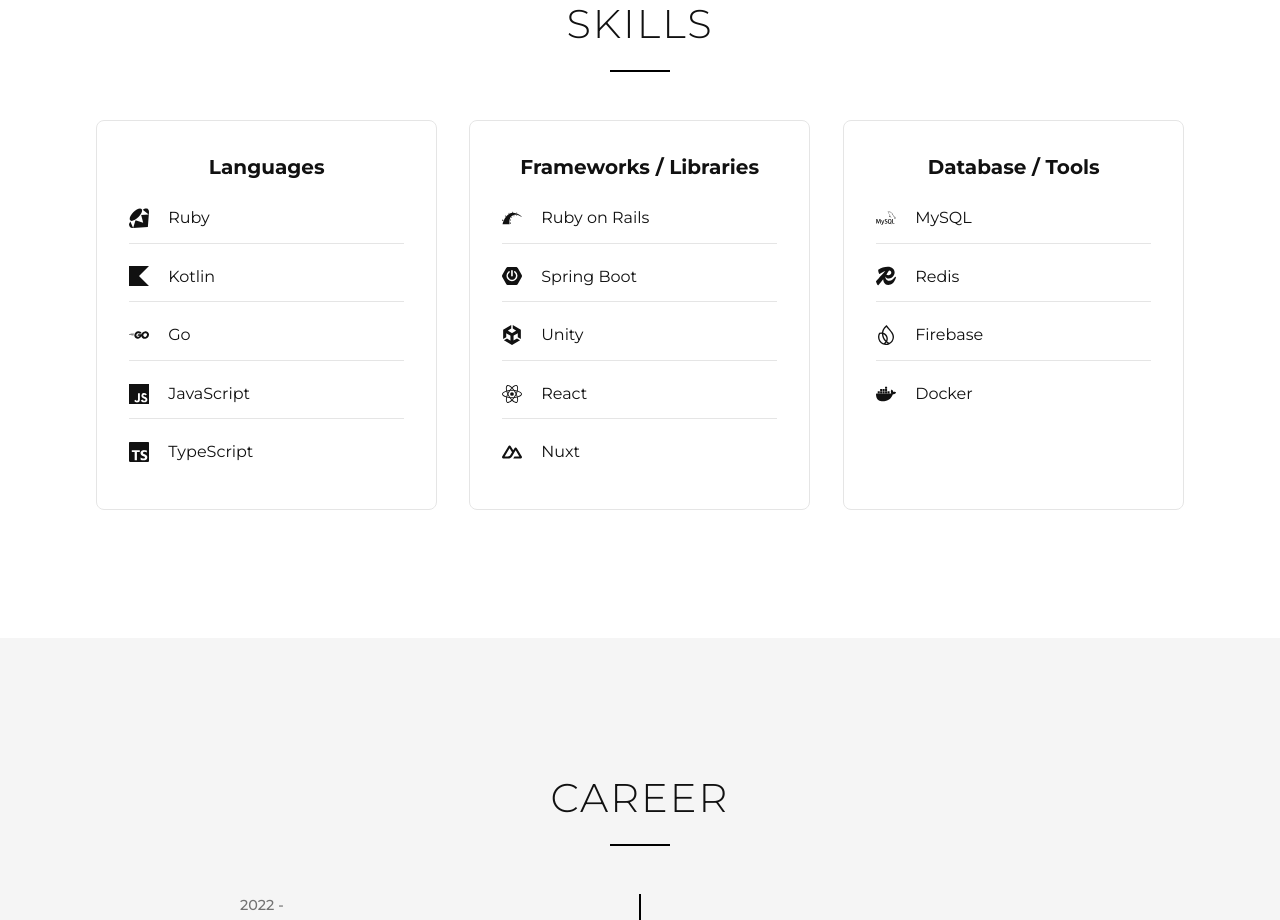
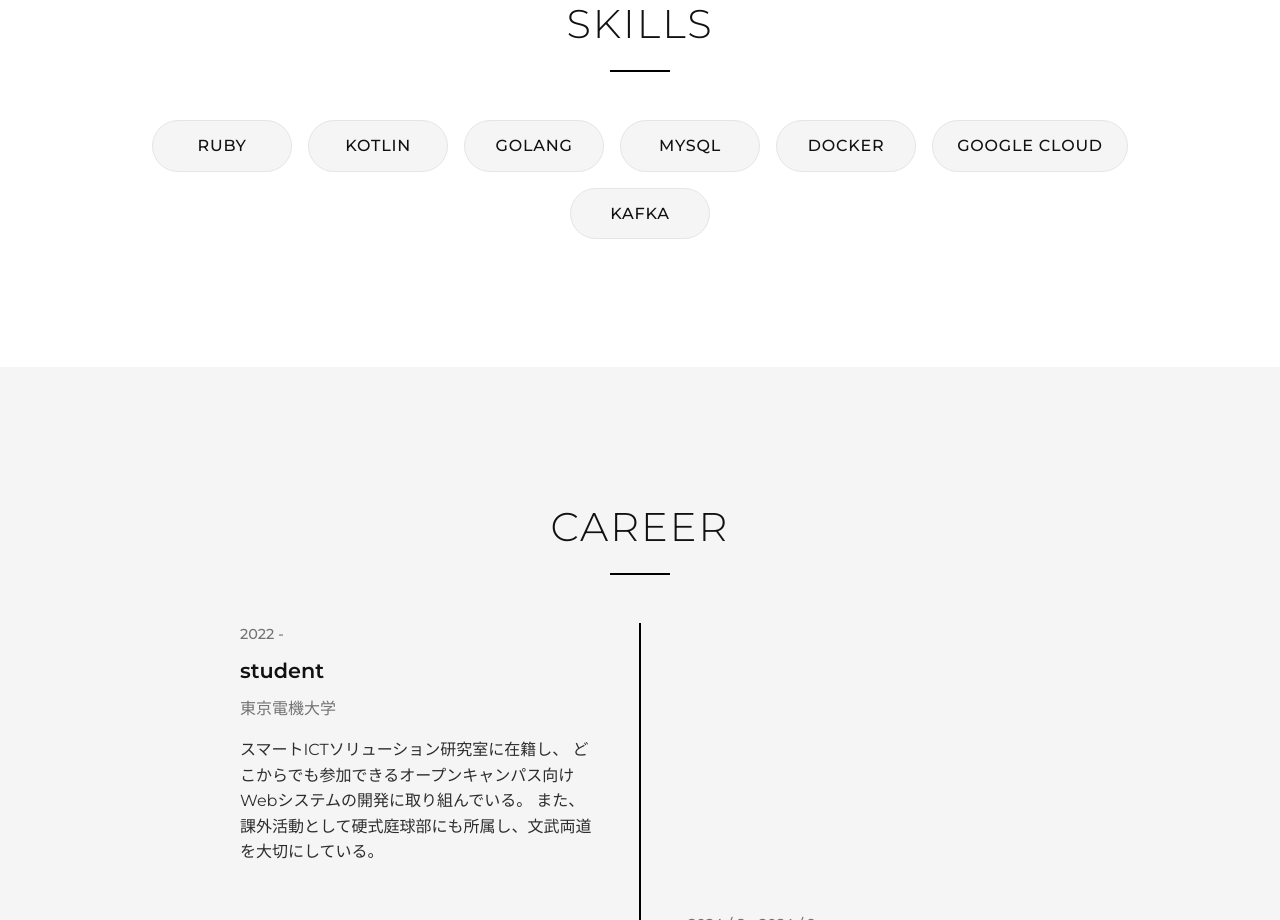
Before and after one commit to HijiriSato88/portfolio, a Nuxt app: page / in a window 1280 px wide. Shown: the part 820-1740 px from the top of the page. Built offline with nearby package versions, Linux system fonts and the light colour scheme.

Commit message:
fix skills

```diff
--- a/assets/css/styles.scss
+++ b/assets/css/styles.scss
@@ -197,105 +197,25 @@
 
 // スキルセクションのグリッドスタイル
 // components/sections/Skills.vueのスタイルが優先
-.skills-grid, .skills-grid-container {
-  display: grid;
-  grid-template-columns: repeat(auto-fit, minmax(280px, 1fr));
-  gap: 2rem;
-
-  @media (max-width: 767px) {
-    display: flex;
-    flex-direction: column;
-    align-items: center;
-    gap: 2rem;
-  }
+.skills-section .skill-list {
+  display: flex;
+  flex-wrap: wrap;
+  justify-content: center;
+  gap: 1rem;
 }
 
-.skill-category {
-  background-color: var(--bg-tertiary);
+.skills-section .skill-chip {
+  padding: 0.75rem 1.5rem;
   border: 1px solid var(--border-color);
-  padding: 2rem;
-  border-radius: 8px;
-  transition: transform 0.2s ease, box-shadow 0.2s ease, background-color 0.3s ease, border-color 0.3s ease;
-
-  &:hover {
-    transform: translateY(-5px);
-    box-shadow: 0 10px 30px var(--shadow);
-  }
-
-  .skill-header {
-    display: flex;
-    align-items: center;
-    margin-bottom: 1.5rem;
-    gap: 0.75rem;
-
-    .skill-icon {
-      font-size: 2rem;
-      line-height: 1;
-      transition: transform 0.2s ease;
-    }
-
-    h3 {
-      font-size: 1.25rem;
-      font-weight: 600;
-      margin-bottom: 0;
-      color: var(--text-primary);
-      transition: color 0.3s ease;
-      font-family: 'Montserrat', sans-serif;
-    }
-  }
-
-  &:hover .skill-header .skill-icon {
-    transform: scale(1.1);
-  }
-
-  ul {
-    list-style: none;
-
-    .skill-item {
-      display: flex;
-      align-items: center;
-      gap: 1.2rem;
-      padding: 0.75rem 0;
-      border-bottom: 1px solid var(--border-color);
-      transition: all 0.2s ease;
-
-      &:hover {
-        padding-left: 0.5rem;
-        background-color: var(--bg-secondary);
-      }
-
-      &:last-child {
-        border-bottom: none;
-      }
-
-      .item-icon {
-        font-size: 1.1rem;
-        min-width: 1.5rem;
-        text-align: center;
-      }
-
-      .item-name {
-        color: var(--text-secondary);
-        font-family: 'Montserrat', sans-serif;
-        font-weight: 400;
-      }
-    }
-
-    li:not(.skill-item) {
-      padding: 1rem 0;
-      color: var(--text-secondary);
-      border-bottom: 1px solid var(--border-color);
-
-      &:last-child {
-        border-bottom: none;
-      }
-
-      &::before {
-        color: var(--accent);
-        margin-right: 0.5rem;
-      }
-    }
-  }
+  border-radius: 9999px;
+  background-color: var(--bg-secondary);
+  color: var(--text-primary);
+  font-family: 'Montserrat', sans-serif;
+  font-weight: 500;
+  letter-spacing: 0.05em;
+  text-transform: uppercase;
+  min-width: 140px;
+  text-align: center;
 }
 
 // Career Section
--- a/components/sections/Skills.vue
+++ b/components/sections/Skills.vue
@@ -3,137 +3,30 @@
     <div class="page-container">
       <h2
         class="section-title"
-        v-motion
-        v-bind="sectionTitleAnimation"
       >
         Skills
       </h2>
-      <div class="skills-grid-container">
-        <div
-          v-for="(category, index) in skillCategories"
-          :key="category.title"
-          class="skill-category"
-          v-motion
-          v-bind="slideUpAnimation(100 + (index * 100))"
+      <div class="skill-list">
+        <span
+          v-for="skill in skills"
+          :key="skill"
+          class="skill-chip"
         >
-          <div class="flex justify-center mb-3">
-            <h3 class="text-xl font-bold text-center">{{ category.title }}</h3>
-          </div>
-          <ul class="space-y-2">
-            <li v-for="item in category.items" :key="item.name" class="skill-item">
-              <Icon :icon="item.icon" class="skill-icon" />
-              <span>{{ item.name }}</span>
-            </li>
-          </ul>
-        </div>
+          {{ skill }}
+        </span>
       </div>
     </div>
   </section>
 </template>
 
 <script setup lang="ts">
-import { Icon } from '@iconify/vue'
-import { useAnimations } from '~/composables/useAnimations'
-
-// アニメーション設定を取得
-const { sectionTitleAnimation, slideUpAnimation } = useAnimations()
-
-interface SkillItem {
-  name: string;
-  icon: string;
-}
-
-interface SkillCategory {
-  title: string;
-  items: SkillItem[];
-}
-
-const skillCategories: SkillCategory[] = [
-  {
-    title: 'Languages',
-    items: [
-      { name: 'Ruby', icon: 'simple-icons:ruby' },
-      { name: 'Kotlin', icon: 'simple-icons:kotlin' },
-      { name: 'Go', icon: 'simple-icons:go' },
-      { name: 'JavaScript', icon: 'simple-icons:javascript' },
-      { name: 'TypeScript', icon: 'simple-icons:typescript' }
-    ]
-  },
-  {
-    title: 'Frameworks / Libraries',
-    items: [
-      { name: 'Ruby on Rails', icon: 'simple-icons:rubyonrails' },
-      { name: 'Spring Boot', icon: 'simple-icons:springboot' },
-      { name: 'Unity', icon: 'simple-icons:unity' },
-      { name: 'React', icon: 'simple-icons:react' },
-      { name: 'Nuxt', icon: 'simple-icons:nuxtdotjs' }
-    ]
-  },
-  {
-    title: 'Database / Tools',
-    items: [
-      { name: 'MySQL', icon: 'simple-icons:mysql' },
-      { name: 'Redis', icon: 'simple-icons:redis' },
-      { name: 'Firebase', icon: 'simple-icons:firebase' },
-      { name: 'Docker', icon: 'simple-icons:docker' }
-    ]
-  }
+const skills = [
+  'Ruby',
+  'Kotlin',
+  'Golang',
+  'MySQL',
+  'Docker',
+  'Google Cloud',
+  'Kafka'
 ]
 </script>
-
-<style scoped>
-.skills-grid-container {
-  display: grid;
-  grid-template-columns: repeat(auto-fit, minmax(280px, 1fr));
-  gap: 2rem;
-
-  /* モバイル向け中央揃え */
-  @media (max-width: 767px) {
-    display: flex;
-    flex-direction: column;
-    align-items: center;
-    gap: 2rem;
-  }
-}
-
-.skill-category {
-  /* GPUアクセラレーションを有効化 */
-  will-change: transform, opacity;
-  backface-visibility: hidden;
-  transform: translateZ(0);
-
-  /* モバイル向け幅設定 */
-  @media (max-width: 767px) {
-    width: 100%;
-    max-width: 320px;
-  }
-}
-
-.skill-item {
-  display: flex;
-  align-items: center;
-  gap: 0.75rem;
-  padding: 0.5rem 0;
-  border-bottom: 1px solid var(--border-color);
-  transition: background-color 0.2s ease;
-  /* パフォーマンス最適化 */
-  contain: layout;
-}
-
-.skill-item:hover {
-  background-color: var(--bg-secondary);
-  border-radius: 4px;
-}
-
-.skill-item:last-child {
-  border-bottom: none;
-}
-
-.skill-icon {
-  width: 1.25rem;
-  height: 1.25rem;
-  flex-shrink: 0;
-  /* アイコンの最適化 */
-  will-change: auto;
-}
-</style>
```
